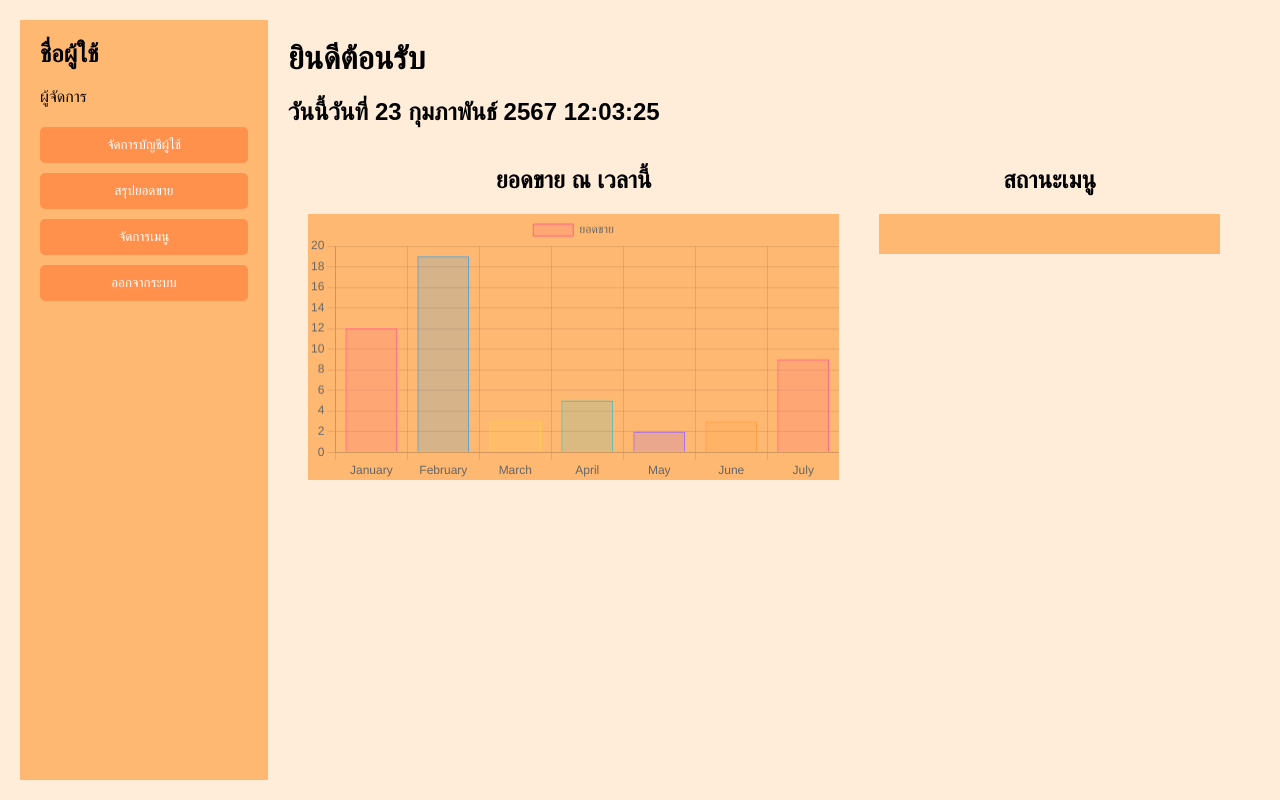
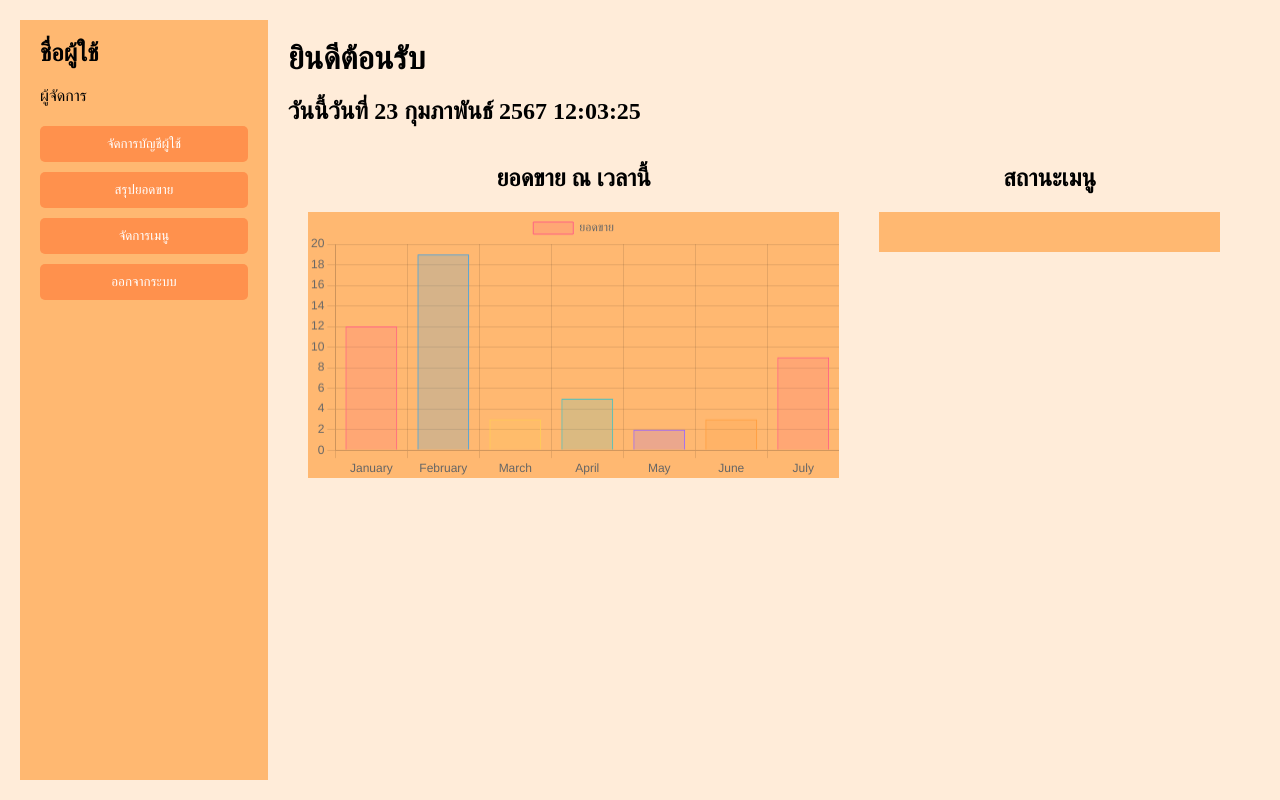
Before and after one commit to Pikachu051/FriedWithPassion, a PHP site: page /main_manager.php in a window 1280 px wide. Run offline with PHP 8.4, Linux system fonts and the light colour scheme.

Commit message:
update manager

```diff
--- a/login.php
+++ b/login.php
@@ -35,8 +35,8 @@
                     $getfn = mysqli_query($conn, $fnsql);
                     $row = mysqli_fetch_assoc($getfn);
                     echo "<script>alert('Welcome, " . $row['position'] . " " . $row['first_name'] . "');</script>"; // delete later
-                    // header("Location: admin.php"); // uncomment and change to appropriate page later
-                    // exit();
+                    header("Location: main_manager.php");
+                    exit();
                 } else {
                     echo "<div id=\"alert\" class=\"block absolute top-4 start-[16%] w-[20rem] bg-orange-100 border text-sm rounded-lg border-red-900 text-red-500\" role=\"alert\">
                     <div class=\"flex p-4\">
--- a/main_manager.php
+++ b/main_manager.php
@@ -5,10 +5,11 @@
     <title>ระบบบริหารจัดการ</title>
     <meta charset="utf-8">
     <meta name="viewport" content="width=device-width, initial-scale=1">
+    <link rel="styleheet" href="style.css">
     <style>
         * {
             box-sizing: border-box;
-            font-family: Arial, sans-serif;
+            font-family: 'Prompt', 'sans-serif';
         }
 
         body {
@@ -101,7 +102,7 @@
 </head>
 
 <body>
-    <div class="container">
+    <div class="container w-[100vw]">
 
         <div class="main">
             <div class="left">
--- a/style.css
+++ b/style.css
@@ -886,6 +886,10 @@ video {
   width: 100%;
 }
 
+.w-\[100vw\] {
+  width: 100vw;
+}
+
 .flex-initial {
   flex: 0 1 auto;
 }
```
